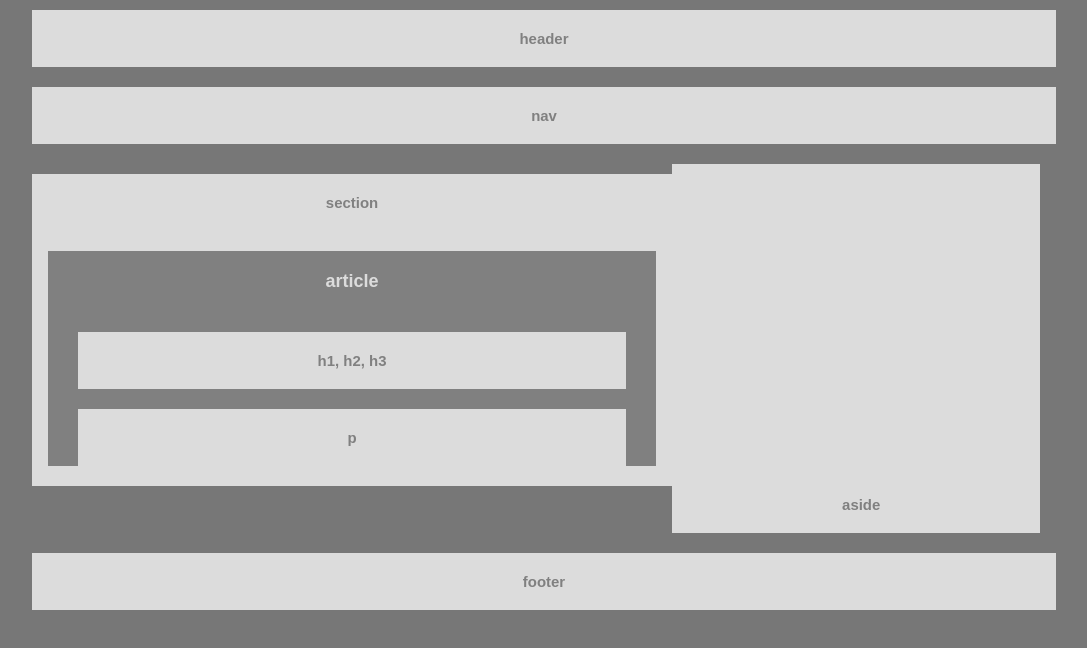
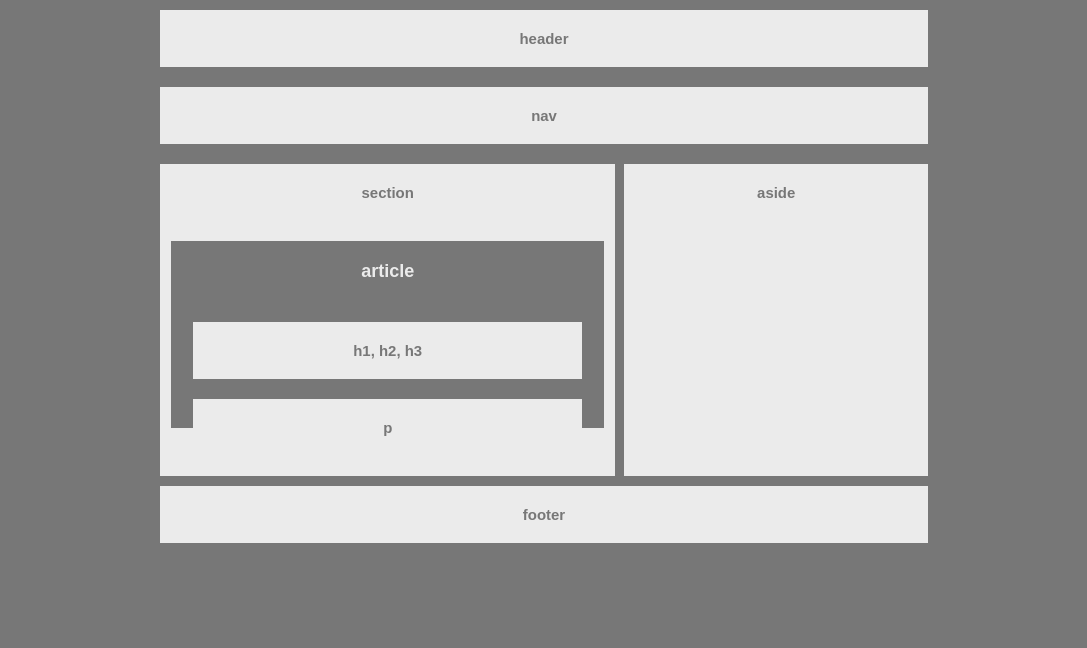
Before and after one commit to medwasfy/HW-Wireframe, a plain HTML site: page index.html in a window 1280 px wide. Shown: the whole page, without its empty margins (96-1183 px from the left). Drawn offline with Linux system fonts and the light colour scheme.

Commit message:
solved with grid

```diff
--- a/css/style.css
+++ b/css/style.css
@@ -1,6 +1,7 @@
 body {
   padding: 0;
-  margin: 0;
+  margin: auto;
+  width:960px;
   font-family: 'Arial', 'Helvetica Neue', Helvetica, sans-serif;
   font-size: 18px;
   color: #777;
@@ -8,14 +9,14 @@ body {
 }
 
 header {
-  background: #DCDCDC;
+  background: #ebebeb;
   width: 80%;
   margin: auto;
   margin-top: 10px;
 }
 
 #nav {
-  background: #DCDCDC;
+  background: #ebebeb;
   width: 80%;
   margin: auto;
   margin-top: 10px;
@@ -25,7 +26,7 @@ h5 {
   padding: 20px 0;
   margin: 0;
   margin-bottom: 20px;
-  color:#808080;
+  color:#777;
   text-align: center;
 }
 
@@ -33,74 +34,50 @@ h4 {
   padding: 20px 0;
   margin: 0;
   margin-bottom: 20px;
-  color:#DCDCDC;
+  color:#ebebeb;
   text-align: center;
 }
 
-
-#section {
-  background: #DCDCDC;
-  width: 100%;
-  height: 300px;
-  margin-top: 10px;
-}
-
-#heading {
-  background: #DCDCDC;
+#headers {
+  background: #ebebeb;
   width: 90%;
-  margin-top: 10px;
   margin: auto;
 }
 
-#para {
-  background: #DCDCDC;
+#paragraph {
+  background: #ebebeb;
   width: 90%;
-  margin-top: 10px;
+  margin-top: 5px;
+  margin-bottom:10px;
   margin: auto;
 }
 
 .container {
-  width: 100%;
-  height: 40%;
+  width: 80%;
+  height: 50%;
+  display:grid;
+  grid-template-columns: 1.5fr 1fr;
+  grid-column-gap:0.5em;
   margin: auto;
 }
 
-#section {
-  width: 50%;
-  height: 100%;
-  margin-right: 90%;
-  margin-left: 10%;
-  float: left;
-  background: #DCDCDC;
-  color:#808080;
-  margin-top: 10px;
-  margin-bottom: 10px;
-}
-
+section,
 #aside {
-  width: 28%;
-  height: 100%;
-  margin-left: 60%;
-  margin-right: 10px;
-  margin-top: 10px;
-  margin-bottom: 10px;
-  background: #DCDCDC;
-  color:#808080;
-  padding-left:10px;
+  background: #ebebeb;
+  color:#777;
 }
 
 article {
   width: 95%;
-  height: 30%;
+  height: 60%;
   margin: auto;
-  background-color: #808080;
-  color: #DCDCDC;
-  margin-top: 10px;
-  margin-bottom: 10px;
+  margin-bottom:10px;
+  background-color: #777;
+  color: #ebebeb;
 }
 
 footer {
-  background: #DCDCDC;
+  background: #ebebeb;
   width: 80%;
   margin: auto;
   margin-top: 10px;
--- a/index.html
+++ b/index.html
@@ -23,21 +23,21 @@
 
         <h5>section</h5>
 
-        <article id="article">
+        <article>
 
             <h4>article</h4>
 
-               <section id="heading">
+               <div id="headers">
 
                     <h5>h1, h2, h3</h5>
 
-               </section>
+               </div>
 
-                <section id="para">
+                <div id="paragraph">
 
                     <h5>p</h5>
 
-                </section>
+                </div>
 
         </article>
 
```
Also changed, not shown: 2 other files.
